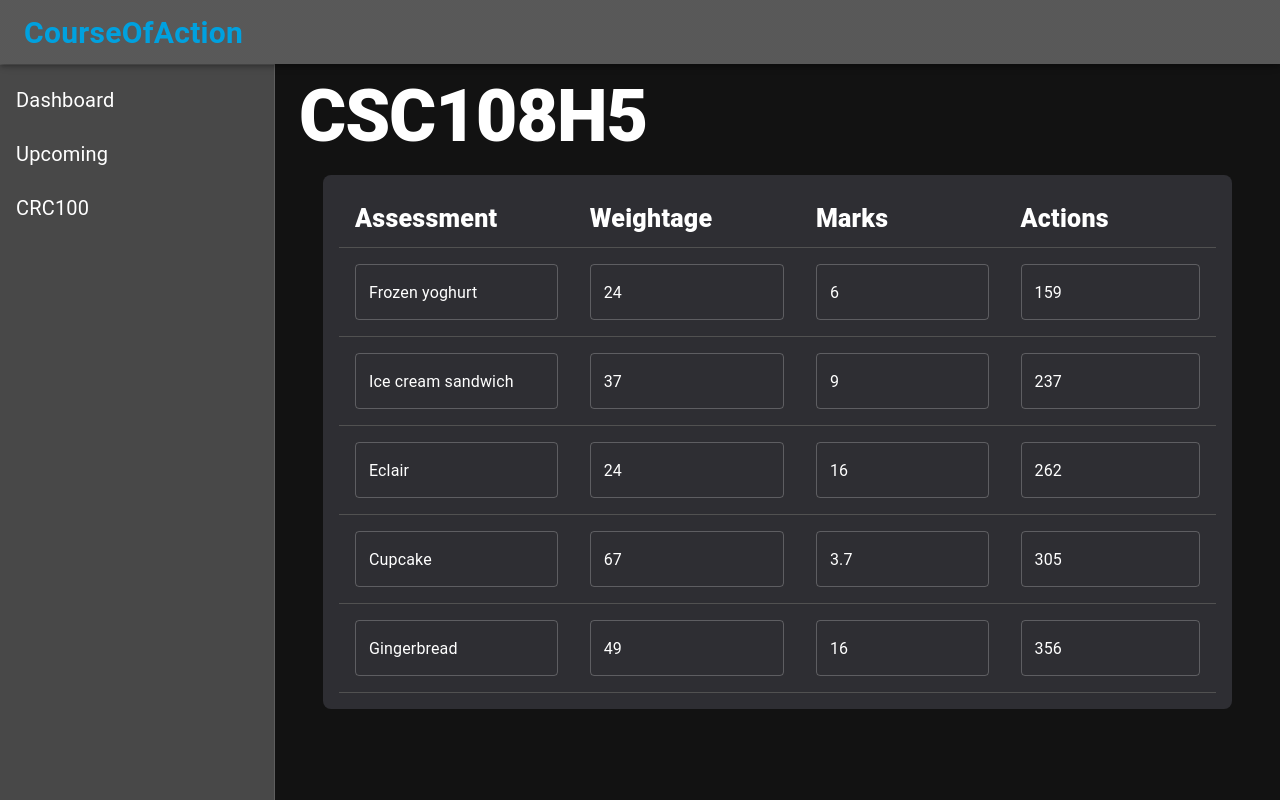
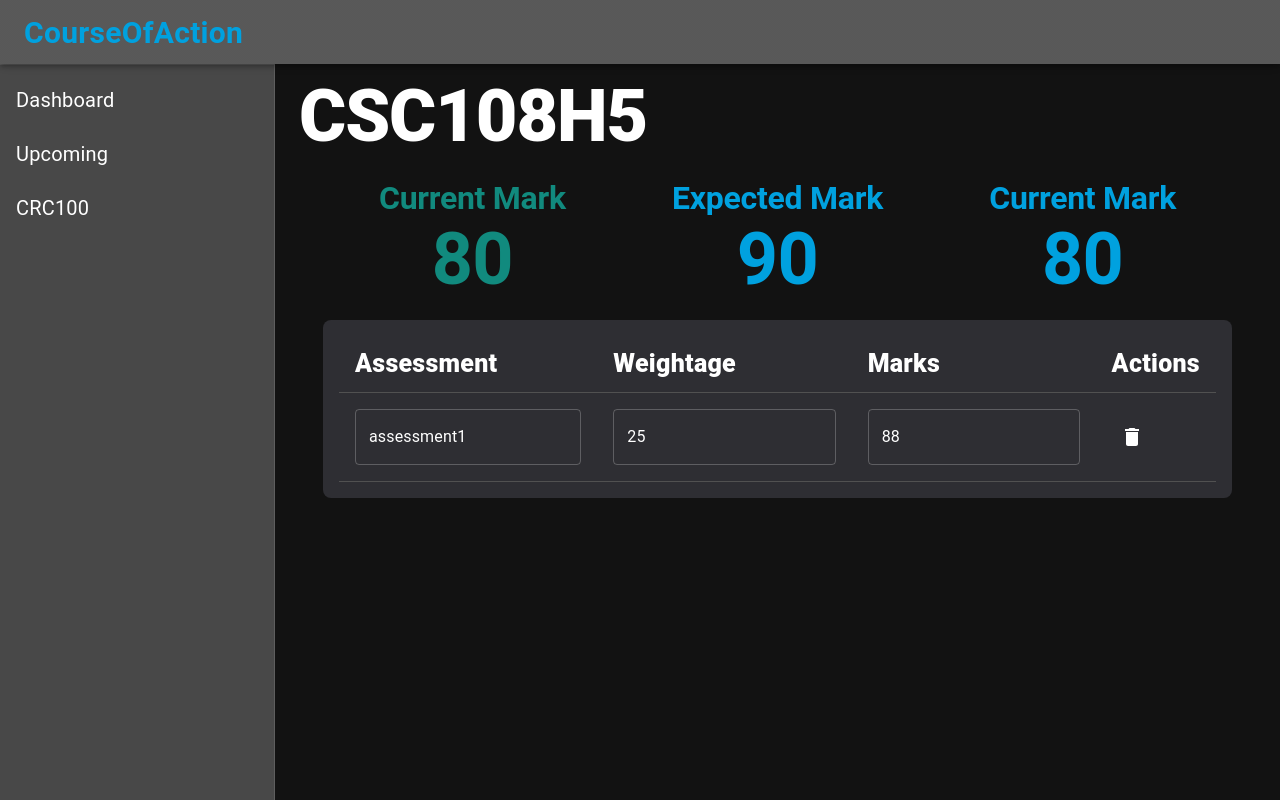
Before and after one commit to utmgdsc/CourseOfAction, a React (Create React App) app in the folder frontend/: page / in a window 1280 px wide. Built offline with nearby package versions, Linux system fonts and the light colour scheme.

Commit message:
Added state to courses

```diff
--- a/frontend/package.json
+++ b/frontend/package.json
@@ -5,6 +5,7 @@
   "dependencies": {
     "@emotion/react": "^11.7.1",
     "@emotion/styled": "^11.6.0",
+    "@mui/icons-material": "^5.4.1",
     "@mui/material": "^5.4.0",
     "@reduxjs/toolkit": "^1.7.1",
     "@testing-library/jest-dom": "^5.16.1",
--- a/frontend/src/App.tsx
+++ b/frontend/src/App.tsx
@@ -5,8 +5,13 @@ import { BrowserRouter, Route, Routes } from "react-router-dom";
 import { Box } from "@mui/material";
 import NavDrawer from "./components/NavDrawer";
 import Navbar from "./components/Navbar";
+import { useSelector } from "react-redux";
+import { RootState } from "./store/index";
 
 function App() {
+  const crc100 = useSelector(
+    (store: RootState) => store.courses.currentCourses.CRC100
+  );
   return (
     <Box>
       <Navbar />
@@ -14,7 +19,7 @@ function App() {
       <Box component="main" ml="275px" mt="75px">
         <BrowserRouter>
           <Routes>
-            <Route path="/" element={<Course />} />
+            <Route path="/" element={<Course courseInfo={crc100} />} />
           </Routes>
         </BrowserRouter>
       </Box>
--- a/frontend/src/components/Course.tsx
+++ b/frontend/src/components/Course.tsx
@@ -9,32 +9,70 @@ import {
   TableCell,
   TableBody,
   TextField,
+  Stack,
 } from "@mui/material";
+import IconButton from "@mui/material/IconButton";
+import DeleteIcon from "@mui/icons-material/Delete";
 import React from "react";
 
-function createData(
-  name: string,
-  calories: number,
-  fat: number,
-  carbs: number,
-  protein: number
-) {
-  return { name, calories, fat, carbs, protein };
+interface propTypes {
+  courseInfo: {
+    assessments: object;
+    courseName: string;
+    credit: number;
+    expectedGrade: number;
+    familiarity: number;
+    offering: string;
+    currGrade: number;
+  };
 }
 
-const course = [
-  createData("Frozen yoghurt", 159, 6.0, 24, 4.0),
-  createData("Ice cream sandwich", 237, 9.0, 37, 4.3),
-  createData("Eclair", 262, 16.0, 24, 6.0),
-  createData("Cupcake", 305, 3.7, 67, 4.3),
-  createData("Gingerbread", 356, 16.0, 49, 3.9),
-];
-
-function Course() {
+function Course({ courseInfo }: propTypes) {
   return (
     <Container>
       <Box my={5}>
         <Typography variant="h1">CSC108H5</Typography>
+        <Stack direction="row" justifyContent="space-between" mt="20px" mx={10}>
+          <Stack>
+            <Typography variant="h2" color="green.main">
+              Current Mark
+            </Typography>
+            <Typography
+              variant="h2"
+              fontSize="h1.fontSize"
+              color="green.main"
+              align="center"
+            >
+              {courseInfo.currGrade}
+            </Typography>
+          </Stack>
+          <Stack>
+            <Typography variant="h2" color="primary.main">
+              Expected Mark
+            </Typography>
+            <Typography
+              variant="h2"
+              fontSize="h1.fontSize"
+              color="primary.main"
+              align="center"
+            >
+              {courseInfo.expectedGrade}
+            </Typography>
+          </Stack>
+          <Stack>
+            <Typography variant="h2" color="primary.main">
+              Current Mark
+            </Typography>
+            <Typography
+              variant="h2"
+              fontSize="h1.fontSize"
+              color="primary.main"
+              align="center"
+            >
+              {courseInfo.currGrade}
+            </Typography>
+          </Stack>
+        </Stack>
         <Box
           sx={{ backgroundColor: "highlight.main", borderRadius: 2 }}
           p={2}
@@ -60,19 +98,22 @@ function Course() {
                 </TableRow>
               </TableHead>
               <TableBody>
-                {course.map((c) => (
+                {Object.entries(courseInfo.assessments).map(([key, c], i) => (
                   <TableRow>
+                    {console.log(key, c)}
                     <TableCell>
-                      <TextField value={c.name} />
+                      <TextField value={key} />
                     </TableCell>
                     <TableCell>
-                      <TextField value={c.carbs} />
+                      <TextField value={c.weight} />
                     </TableCell>
                     <TableCell>
-                      <TextField value={c.fat} />
+                      <TextField value={c.mark} />
                     </TableCell>
                     <TableCell>
-                      <TextField value={c.calories} />
+                      <IconButton aria-label="delete">
+                        <DeleteIcon />
+                      </IconButton>
                     </TableCell>
                   </TableRow>
                 ))}
--- a/frontend/src/store/courses.tsx
+++ b/frontend/src/store/courses.tsx
@@ -18,6 +18,7 @@ const initialState = {
       expectedGrade: 90,
       familiarity: 5,
       offering: "W2022",
+      currGrade: 80,
     },
   },
   value: 0,
--- a/frontend/src/theme.js
+++ b/frontend/src/theme.js
@@ -34,6 +34,10 @@ const theme = createTheme({
       fontSize: 72,
       fontWeight: 900,
     },
+    h2: {
+      fontSize: 32,
+      fontWeight: 600,
+    },
   },
   components: {
     MuiDrawer: {
```
